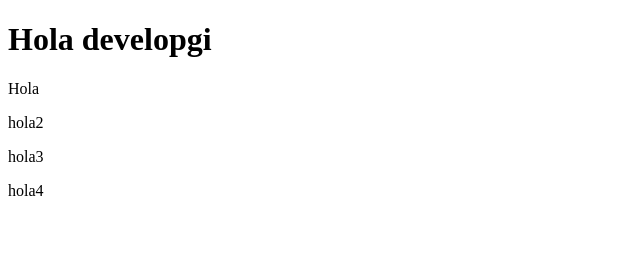
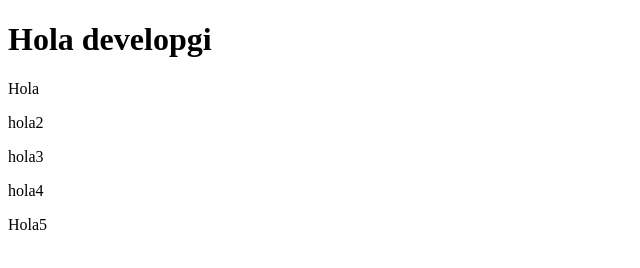
Before and after one commit to JavierPA3/Tarea-4.12.-Practica5.-Git.-Creando-ramas, a plain HTML site: page index.html in a window 1280 px wide. Shown: the full height of the page, 0-640 px from the left. Drawn offline with Linux system fonts and the light colour scheme.

Commit message:
feature4

```diff
--- a/index.html
+++ b/index.html
@@ -12,7 +12,7 @@
     <P>hola2</P>
     <P>hola3</P>
     <P>hola4</P>
-
+    <p>Hola5</p>
 
 </body>
 </html>
```
